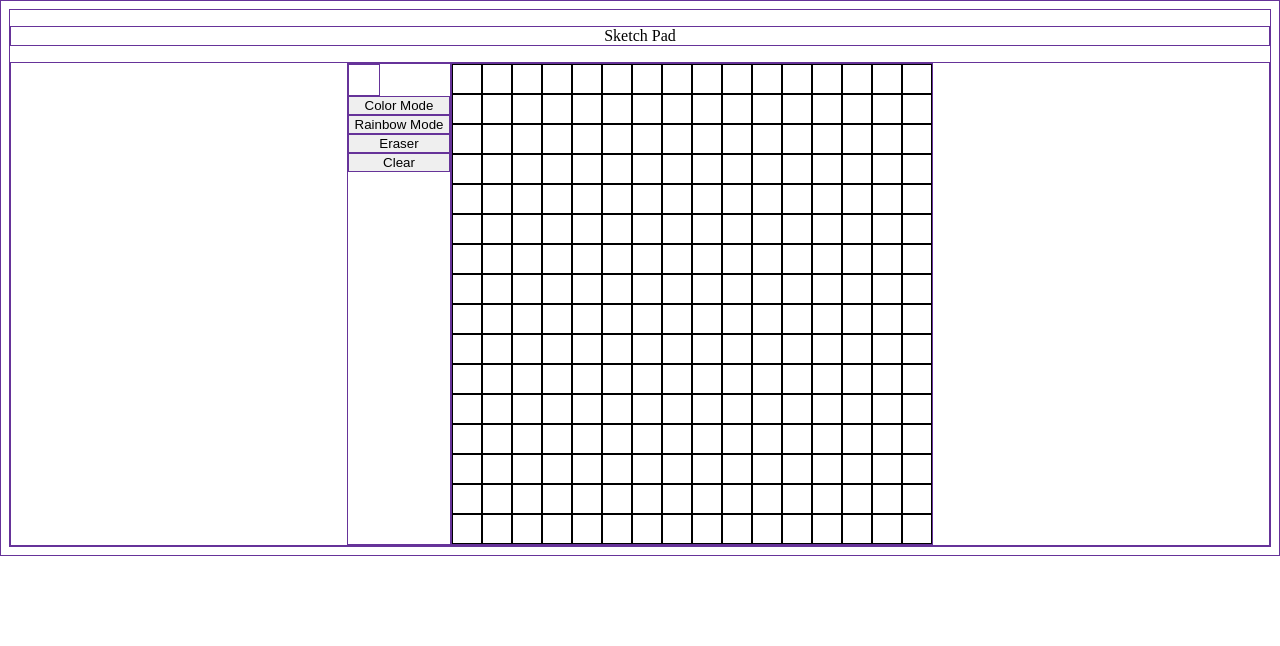
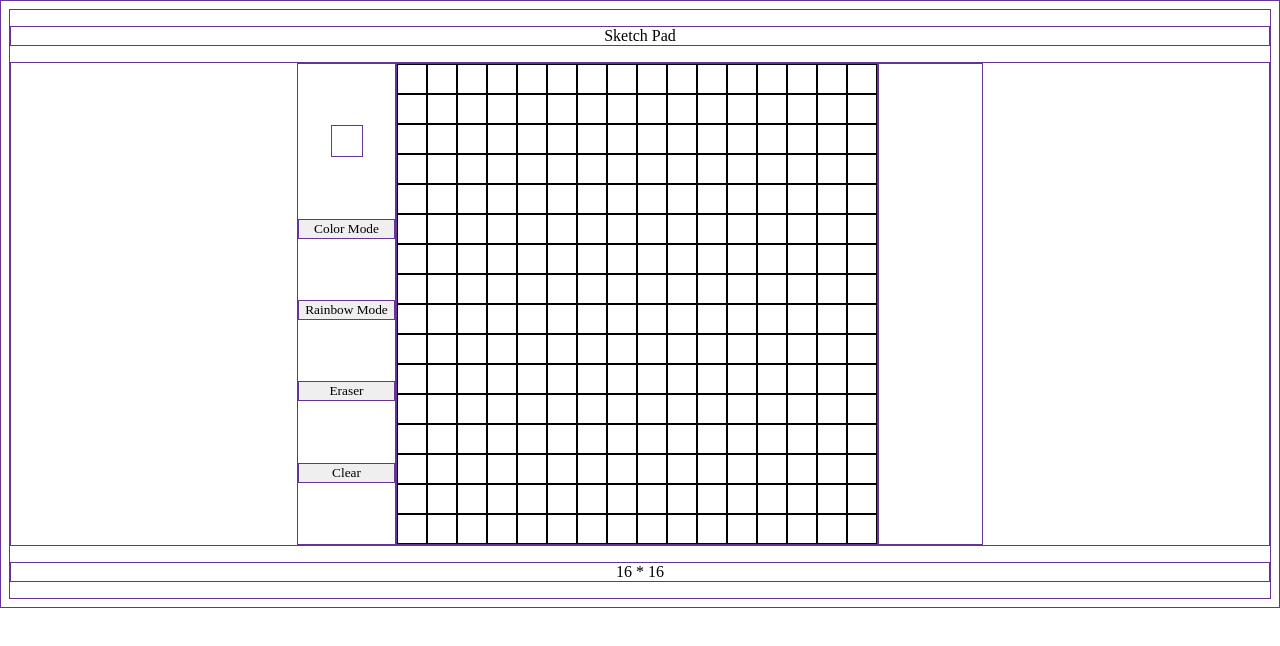
Before and after one commit to joshkat/Etch-A-Sketch, a plain HTML site: page index.html in a window 1280 px wide. Drawn offline with Linux system fonts and the light colour scheme.

Commit message:
button spacing

```diff
--- a/index.html
+++ b/index.html
@@ -20,7 +20,11 @@
         </div>
         <div id="drawingContainer">
         </div>
+        <div class="buttonPadding" style="width: 103px;">
+
+        </div>
     </div>
+    <p style="text-align: center;"> 16 * 16 </p>
 
 </body>
     <script src="./app.js"></script>
--- a/styles.css
+++ b/styles.css
@@ -24,7 +24,14 @@
 .controls{
     display: flex;
     flex-direction: column;
+    justify-content: space-evenly;
+    align-items: center;
 
+}
+
+button{
+    font-family: American Typewriter, serif;
+    width: 100%;
 }
 
 #previewColor{
```
